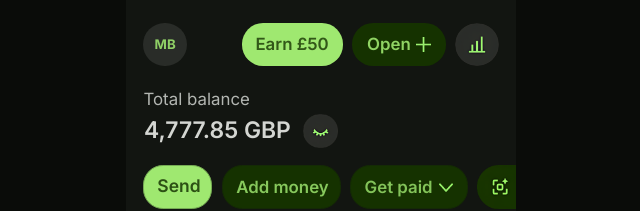
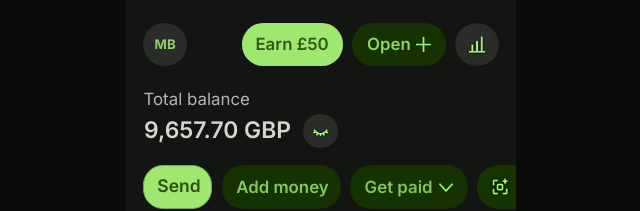
Before and after one commit to soheibtariqtetra-boop/wise-app-clone-, a React (Vite) app: page / in a window 1280 px wide. Shown: the top 211 px of the page, without its empty margins (319-959 px from the left). Built offline with nearby package versions, Linux system fonts and the light colour scheme.

Commit message:
Recalculate account balances from verified ledger
Co-authored-by: Cursor <cursoragent@cursor.com>

```diff
--- a/package.json
+++ b/package.json
@@ -7,7 +7,8 @@
     "dev": "vite",
     "build": "vite build",
     "lint": "oxlint",
-    "preview": "vite preview"
+    "preview": "vite preview",
+    "verify:balances": "node scripts/verify-balances.mjs"
   },
   "dependencies": {
     "react": "^19.2.8",
--- /dev/null
+++ b/src/data/accountBalances.js
@@ -0,0 +1,87 @@
+/**
+ * Account balance ledger — integer minor units (cents / pence).
+ *
+ * Verified opening balances (commit a8f940d / scratch/generate_data.cjs):
+ *   GBP base 3.00 + B2B net +3,040.00 = 3,043.00
+ *   EUR base 100.00 + B2B net +2,880.00 = 2,980.00
+ *
+ * EUR 2,041.00 (commit 21b05b3) was 2,980.00 after applying an earlier
+ * −940 EUR transfer (Δ −939 from a −1 placeholder). That transfer amount
+ * later became −651 (VICENTA). THOMAS (−747) and Incoming (+6,200) were
+ * added without updating balances.
+ *
+ * Closing EUR from the verified pre-transfer opening:
+ *   2,980 + 6,200 − 651 − 747 = 7,782
+ *
+ * GBP has no new posted ledger changes since 3,043.00.
+ * Combined total uses existing EUR_TO_GBP_RATE only.
+ */
+
+export const EUR_TO_GBP_RATE = 0.85
+
+/** Pre-transfer EUR opening after B2B posts (minor units). */
+export const EUR_OPENING_MINOR = 298_000
+
+/** Posted EUR credits that affect the closing balance. */
+export const EUR_CREDITS_MINOR = [
+  { id: 'tx-incoming-eur-6200', amountMinor: 620_000 },
+]
+
+/** Posted EUR debits that affect the closing balance. */
+export const EUR_DEBITS_MINOR = [
+  { id: 'tx-transfer-erkan', amountMinor: 65_100 },
+  { id: 'tx-transfer-thomas-andre', amountMinor: 74_700 },
+]
+
+/** EUR fees in minor units (none posted). */
+export const EUR_FEES_MINOR = 0
+
+/** Verified GBP closing balance in minor units (no new GBP posts). */
+export const GBP_OPENING_MINOR = 304_300
+export const GBP_CREDITS_MINOR = []
+export const GBP_DEBITS_MINOR = []
+export const GBP_FEES_MINOR = 0
+
+function sumMinor(entries) {
+  return entries.reduce((sum, entry) => sum + entry.amountMinor, 0)
+}
+
+export function calculateEurClosingMinor() {
+  return (
+    EUR_OPENING_MINOR
+    + sumMinor(EUR_CREDITS_MINOR)
+    - sumMinor(EUR_DEBITS_MINOR)
+    - EUR_FEES_MINOR
+  )
+}
+
+export function calculateGbpClosingMinor() {
+  return (
+    GBP_OPENING_MINOR
+    + sumMinor(GBP_CREDITS_MINOR)
+    - sumMinor(GBP_DEBITS_MINOR)
+    - GBP_FEES_MINOR
+  )
+}
+
+/** Convert EUR minor units to GBP minor units at the verified rate. */
+export function eurMinorToGbpMinor(eurMinor) {
+  // 0.85 = 85/100 — exact for integer cents when rate is 0.85
+  return Math.round((eurMinor * 85) / 100)
+}
+
+export function calculateHomeTotalGbpMinor() {
+  return calculateGbpClosingMinor() + eurMinorToGbpMinor(calculateEurClosingMinor())
+}
+
+export function formatMajorFromMinor(minor, { minimumFractionDigits = 2, maximumFractionDigits = 2 } = {}) {
+  const major = minor / 100
+  return major.toLocaleString('en-US', { minimumFractionDigits, maximumFractionDigits })
+}
+
+export const accountBalances = {
+  eur: formatMajorFromMinor(calculateEurClosingMinor()),
+  gbp: formatMajorFromMinor(calculateGbpClosingMinor()),
+  homeTotalGbp: formatMajorFromMinor(calculateHomeTotalGbpMinor()),
+  eurToGbpRate: EUR_TO_GBP_RATE,
+}
--- a/src/data/mockData.js
+++ b/src/data/mockData.js
@@ -1,7 +1,9 @@
 /**
  * Mock application data for the Home screen.
- * Calculated dynamically to ensure consistent balances and correct sorting.
+ * Account balances come from accountBalances.js (ledger-verified).
  */
+
+import { accountBalances, EUR_TO_GBP_RATE as LEDGER_EUR_TO_GBP_RATE } from './accountBalances.js'
 
 export const mockUser = {
   initials: 'MB',
@@ -9,10 +11,10 @@ export const mockUser = {
   handle: '@ManzooranBibi',
 }
 
-export const EUR_TO_GBP_RATE = 0.85;
+export const EUR_TO_GBP_RATE = LEDGER_EUR_TO_GBP_RATE;
 
 export const mockBalance = {
-  total: '4,777.85',
+  total: accountBalances.homeTotalGbp,
   currency: 'GBP',
 }
 
@@ -21,14 +23,14 @@ export const mockCurrencyAccounts = [
     id: 'gbp',
     flag: '🇬🇧',
     symbol: '£',
-    amount: '3,043.00',
+    amount: accountBalances.gbp,
     currency: 'GBP',
   },
   {
     id: 'eur',
     flag: '🇪🇺',
     symbol: '€',
-    amount: '2,041.00',
+    amount: accountBalances.eur,
     currency: 'EUR',
   },
   {
@@ -501,7 +503,7 @@ export const mockFullTransactions = [
 export const mockGbpAccount = {
   currency: 'GBP',
   symbol: '£',
-  balance: '3,043.00',
+  balance: accountBalances.gbp,
   accountLabel: 'Current account / GBP',
   accountName: 'Muhammad Rana hussnain',
   accountNumber: '54158151',
@@ -642,7 +644,7 @@ export const mockGbpTransactions = [
 export const mockEurAccount = {
   currency: 'EUR',
   symbol: '€',
-  balance: '2,041.00',
+  balance: accountBalances.eur,
   iban: 'BE58903014911979',
   accountLabel: 'Current account / EUR',
   accountName: 'Mamzooran Bibi',
```
Also changed, not shown: scripts/verify-balances.mjs (added, +67 -0 lines).
